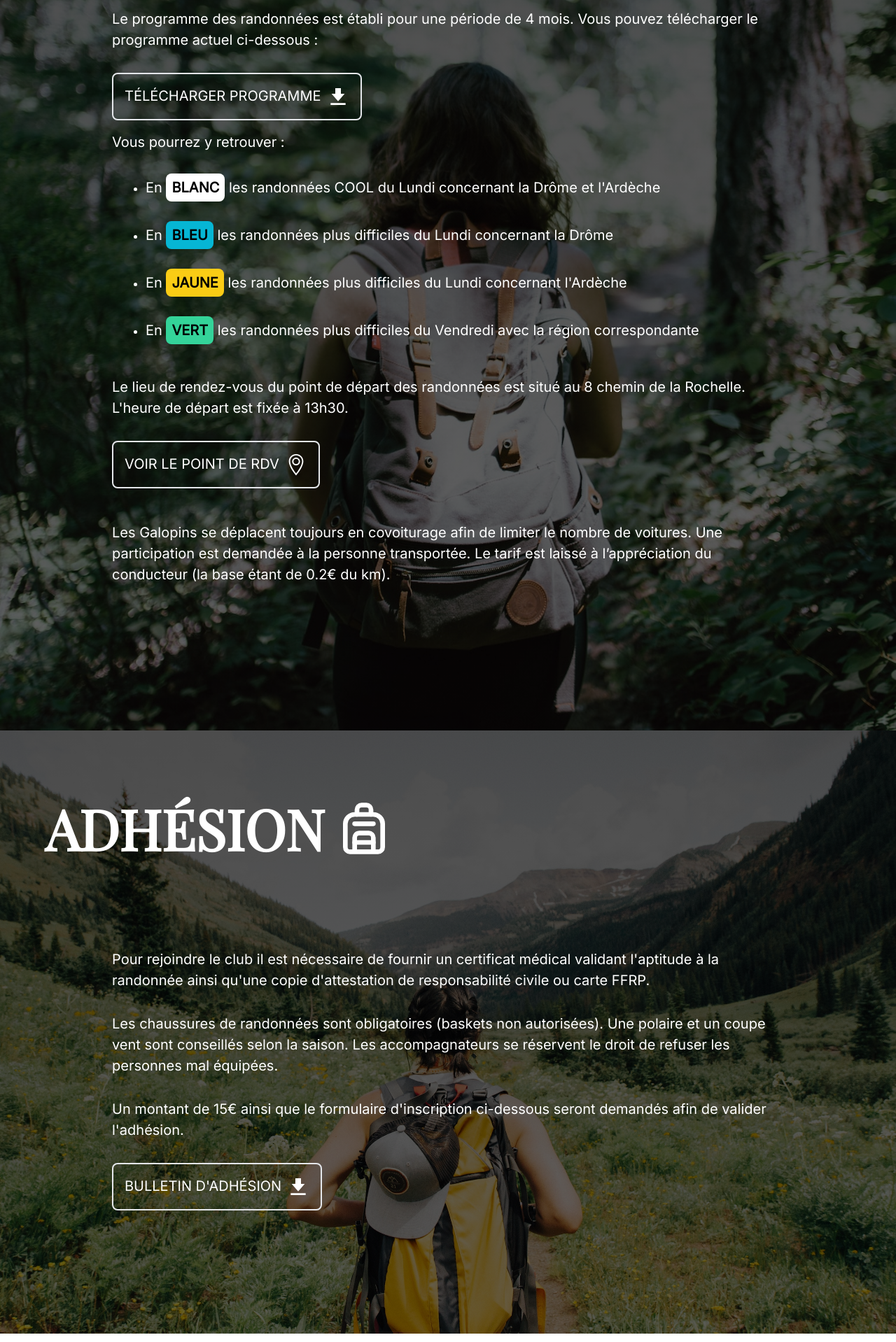
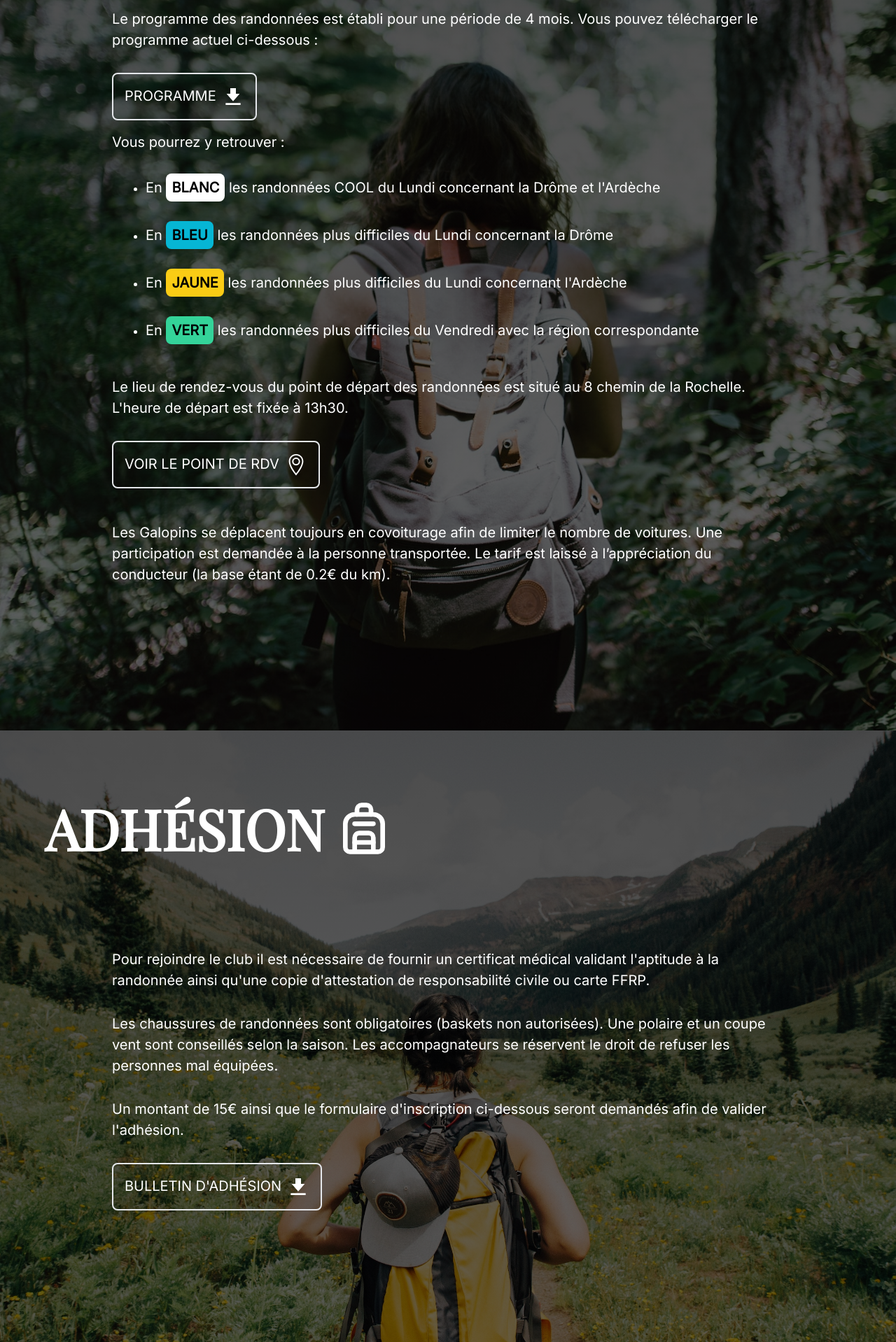
Before and after one commit to SebastienLaurentt/Galopins, a React (Vite) app: page / in a window 1280 px wide. Shown: the part 2562-4480 px from the top of the page at 70% size. Built offline with nearby package versions, Linux system fonts and the light colour scheme.

Commit message:
fix some details all around

```diff
--- a/src/sections/Parcours.tsx
+++ b/src/sections/Parcours.tsx
@@ -3,7 +3,6 @@ import { GiStonePath } from 'react-icons/gi';
 
 import SectionHeader from '../components/SectionHeader';
 import Section from '../components/Section';
-import ParcoursCard from '../components/ParcoursCard';
 import SubSection from '../components/SubSection';
 
 import ProgrammeFile from '../assets/Programme_Galopins.pdf'
@@ -30,12 +29,12 @@ function Parcours() {
                     <DownloadLink
                         file={ProgrammeFile}
                         fileName="Programme_Galopins.pdf"
-                        linkName="TÉLÉCHARGER PROGRAMME"
+                        linkName="PROGRAMME"
                     />
                 </div>
                 <div className='text-center md:text-left  md:px-8 xl:px-12 mb-4  flex flex-col items-center md:items-start'>
                     <p> Vous pourrez y retrouver : </p>
-                    <ul className='md: ml-12 md:list-disc'>
+                    <ul className='md:ml-12 md:list-disc'>
                         <li>
                             <p className='leading-6 md:leading-9'> En <Tag classname='bg-white' tagName='BLANC'/> les randonnées COOL du Lundi concernant la Drôme et l'Ardèche
                             </p>
--- a/src/sections/Rejoindre.tsx
+++ b/src/sections/Rejoindre.tsx
@@ -1,5 +1,4 @@
 import RejoindreBg from '../static/img/rejoindre.jpg';
-
 
 import { LuBackpack } from 'react-icons/lu';
 import AdmissionFile from '../assets/Admission_Galopins.pdf'
@@ -31,8 +30,27 @@ function Rejoindre() {
                         file={AdmissionFile}
                         fileName="Admission_Galopins.pdf"
                         linkName="BULLETIN D'ADHÉSION"
+                        classname='mb-12'
                     />
+                    {/* <ul className='md:flex md:flex-row md:justify-around '>
+                        <li>
+                            <ClubIcon iconDescription='Crée en Septembre 2004' >
+                                <BsFillPenFill className="icon" />
+                            </ClubIcon>
+                        </li>
+                        <li>
+                            <ClubIcon iconDescription='70 adhérents en 2022' >
+                                <BsPeopleFill className="icon" />
+                            </ClubIcon>
+                        </li>
+                        <li>
+                        <ClubIcon iconDescription='200 randonnées en 2022' >
+                            <FaHiking className="icon" />
+                        </ClubIcon>
+                        </li>
+                    </ul> */}
                 </div>
+
             </SubSection>
 
         </Section>
```
Also changed, not shown: src/sections/Club.tsx (+1 -21 lines).
